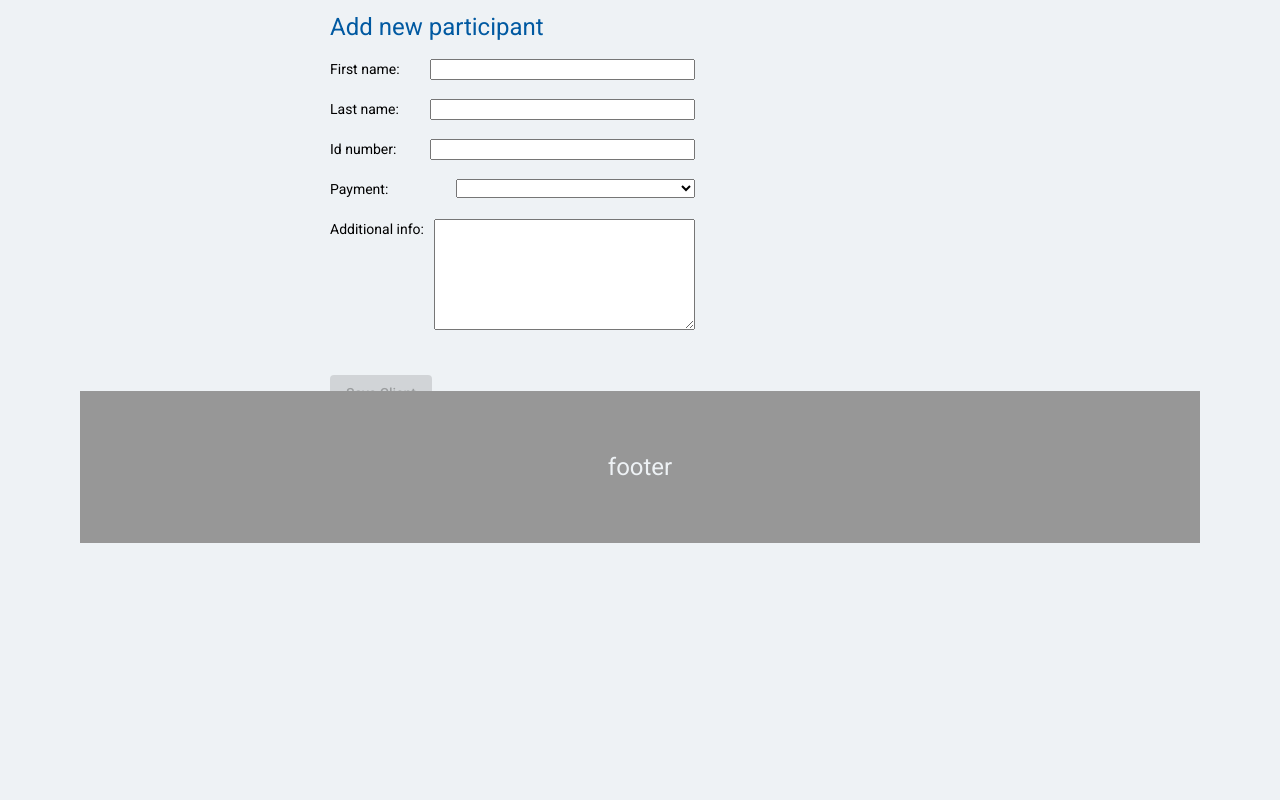
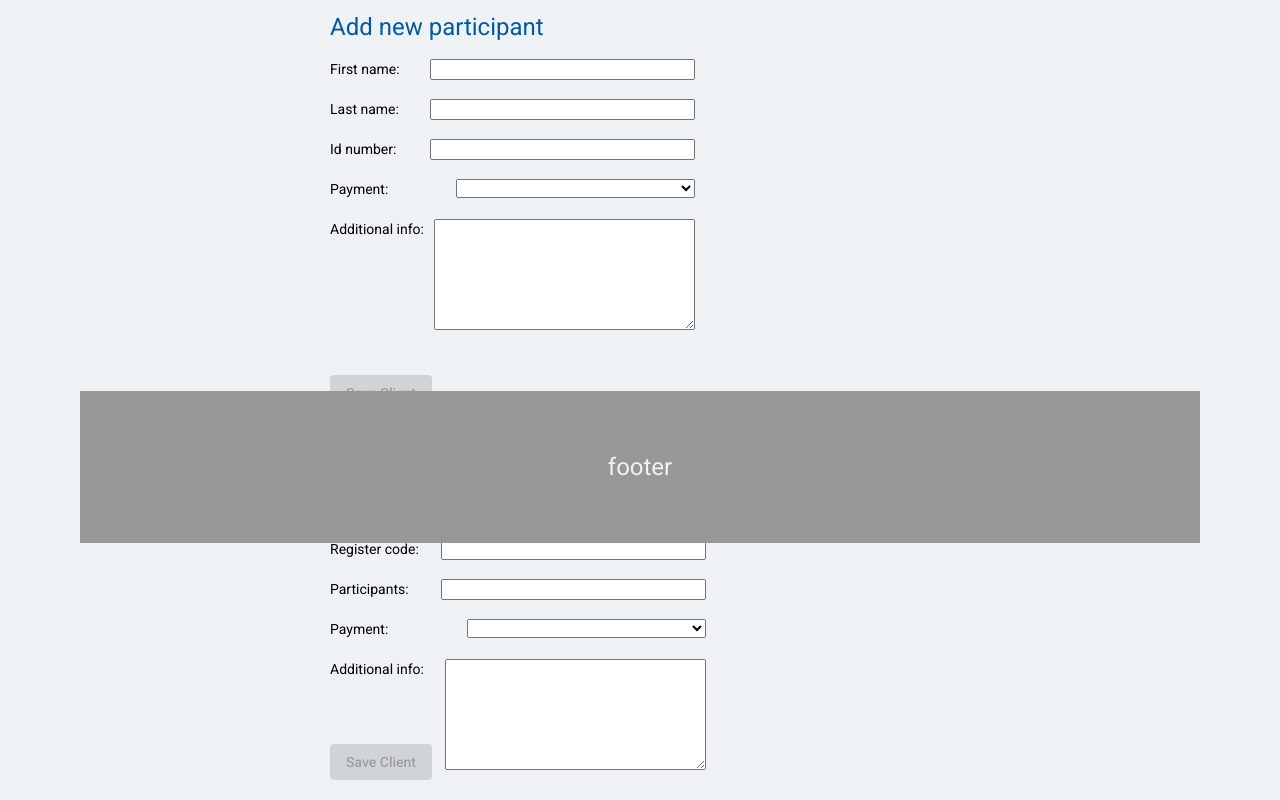
Before and after one commit to antlosman/guest-registration-web-app, an Angular app in the folder frontend/: page /futureEvent/1 in a window 1280 px wide. Shown: the part 257-1057 px from the top of the page. Before the commit the page ends 800 px from the top, so only its background shows below. Built offline with nearby package versions, Linux system fonts and the light colour scheme; no server answers.

Commit message:
[add] - business client adding From added

```diff
--- a/frontend/src/app/components/participants/participants.component.html
+++ b/frontend/src/app/components/participants/participants.component.html
@@ -38,6 +38,24 @@
 </table>
 </div>
 
+<div class="participants-table">
+  <table>
+    <tr *ngFor="let item of event?.eventBusinessClients">
+      <td>{{item.companyName}} </td>
+      <td>{{item.registerCode}} </td>
+      <td>Participants: {{item.participantsQuantity}} </td>
+      <td>{{item.additionalInfo}} </td>
+
+      <td>
+        <button (click)="updatePrivateClient(item.id)" class="mat-button"> Update </button>
+        <button (click)="onDeletePrivateClient(item.id)" class="mat-button"> Delete </button>
+      </td>
+    </tr>
+  </table>
+</div>
+
+<!--Private client adding form-->
+
 <div class="participant-form-table">
 <form [formGroup]="privateClientForm" (ngSubmit)="onFormSubmit()">
   <h1>Add new participant</h1>
@@ -63,4 +81,32 @@
 </form>
 </div>
 
+<!--Business client adding form-->
+
+<div class="participant-form-table">
+  <form [formGroup]="businessClientForm" (ngSubmit)="onBusinessClientFormSubmit()">
+    <h1>Add new business client</h1>
+    <label for="companyName">Company name:</label>
+    <input id="companyName" type="text" formControlName="companyName" size="30"><br><br>
+
+    <label for="registerCode">Register code:</label>
+    <input id="registerCode" type="text" formControlName="registerCode" size="30"><br><br>
+
+    <label for="participantsQuantity">Participants:</label>
+    <input id="participantsQuantity" type="text" formControlName="participantsQuantity" size="30"><br><br>
+
+    <label for="bClientPaymentMethod">Payment:</label>
+    <select id="bClientPaymentMethod" formControlName="bClientPaymentMethod">
+      <option value="CASH">Cash</option>
+      <option value="CARD">Card</option>
+    </select><br><br>
+
+    <label for="bClientAdditionalInfo">Additional info:</label>
+    <textarea id="bClientAdditionalInfo" rows="7" cols="30" formControlName="bClientAdditionalInfo"></textarea><br><br>
+
+    <button [disabled]="!businessClientForm.valid" type="submit" mat-raised-button>Save Client</button><br><br>
+  </form>
+</div>
+
+
 <app-footer></app-footer>
--- a/frontend/src/app/components/participants/participants.component.ts
+++ b/frontend/src/app/components/participants/participants.component.ts
@@ -61,6 +61,14 @@ export class ParticipantsComponent implements OnInit {
     additionalInfo: ['']
   })
 
+  businessClientForm = this.formBuilder.group({
+    companyName: ['', [Validators.required, Validators.nullValidator]],
+    registerCode: ['', [Validators.required, Validators.nullValidator]],
+    participantsQuantity: ['', [Validators.required, Validators.min(1)]],
+    bClientPaymentMethod: [''],
+    bClientAdditionalInfo: ['']
+  })
+
   onFormSubmit() {
     console.log("On submitting whole post...")
     console.log(`Value from form: [${JSON.stringify(this.privateClientForm.value)}]`)
@@ -92,4 +100,35 @@ export class ParticipantsComponent implements OnInit {
     this.privateClientForm.reset()
   }
 
+  onBusinessClientFormSubmit() {
+    console.log("On submitting whole form...")
+    console.log(`Value from form: [${JSON.stringify(this.businessClientForm.value)}]`)
+
+    if (this.businessClientForm.invalid) {
+      return;
+    }
+
+    this.isValidFormSubmitted = true;
+
+    let event: any = {
+      companyName: this.businessClientForm.value.companyName,
+      registerCode: this.businessClientForm.value.registerCode,
+      participantsQuantity: this.businessClientForm.value.participantsQuantity,
+      bClientPaymentMethod: this.businessClientForm.value.paymentMethod,
+      bClientAdditionalInfo: this.businessClientForm.value.additionalInfo
+    }
+
+    this.eventParticipantsService.createNewBusinessClient(event).subscribe((data => {
+
+        console.log(data)
+        this.eventParticipantsService.mappingBusinessClient(this.eventId, data.id).subscribe(( _data => {
+            console.log(this.event)
+          })
+        )
+      })
+    )
+
+    this.businessClientForm.reset()
+  }
+
 }
--- a/frontend/src/app/models/businessClient.ts
+++ b/frontend/src/app/models/businessClient.ts
@@ -4,7 +4,7 @@ export interface BusinessClient {
   id: number,
   companyName: string,
   registerCode: number,
-  participantQuantity: number,
+  participantsQuantity: number,
   paymentMethod: PaymentMethod,
   additionalInfo: string
 }
```
